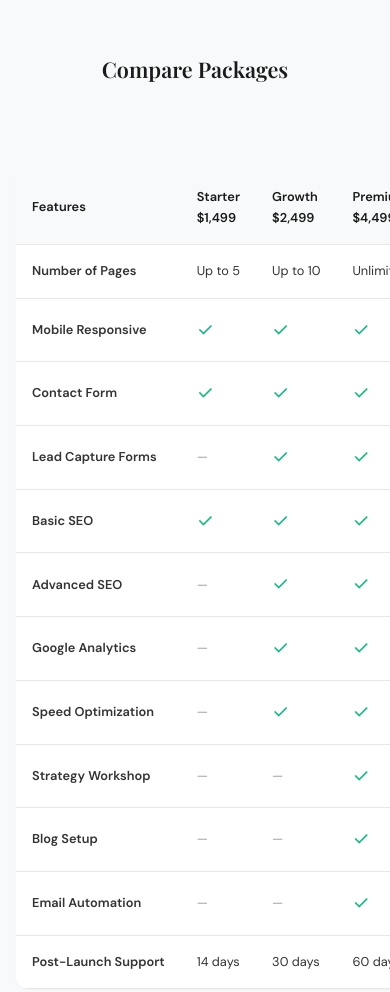
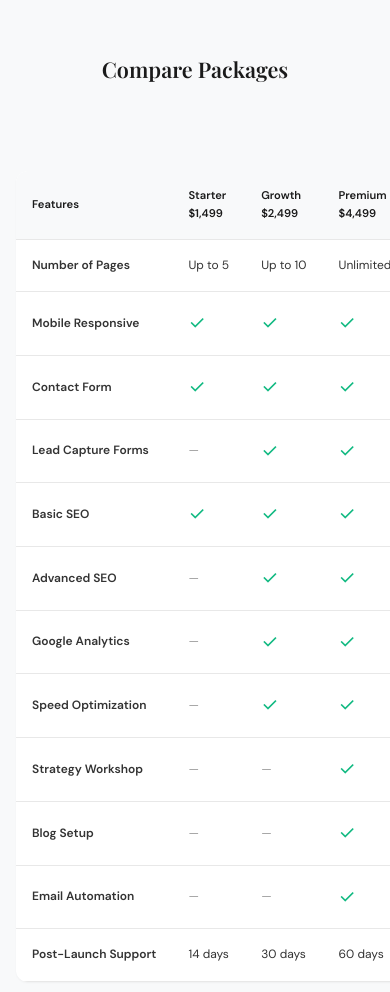
Before and after one commit to techmeoutbae/architech-designs, a plain HTML site: page packages.html in a window 390 px wide. Shown: the part 2200-3192 px from the top of the page. Drawn offline with nearby package versions, Linux system fonts and the light colour scheme.

Commit message:
Fix table sizing for mobile

```diff
--- a/css/style.css
+++ b/css/style.css
@@ -1408,11 +1408,25 @@ img { max-width: 100%; height: auto; display: block; }
 
 .comparison-table th,
 .comparison-table td {
-    padding: 12px 8px;
+    padding: 10px 6px;
     text-align: center;
     border-bottom: 1px solid var(--border);
-    font-size: 0.8rem;
+    font-size: 0.75rem;
     white-space: nowrap;
+}
+
+.comparison-table th {
+    font-size: 0.7rem;
+}
+
+.table-wrapper {
+    overflow-x: auto;
+    -webkit-overflow-scrolling: touch;
+    margin: 0 -16px;
+    padding: 0 16px;
+    width: calc(100% + 32px);
+    max-width: calc(100% + 32px);
+    box-sizing: border-box;
 }
 
 .comparison-table th:first-child,
```
